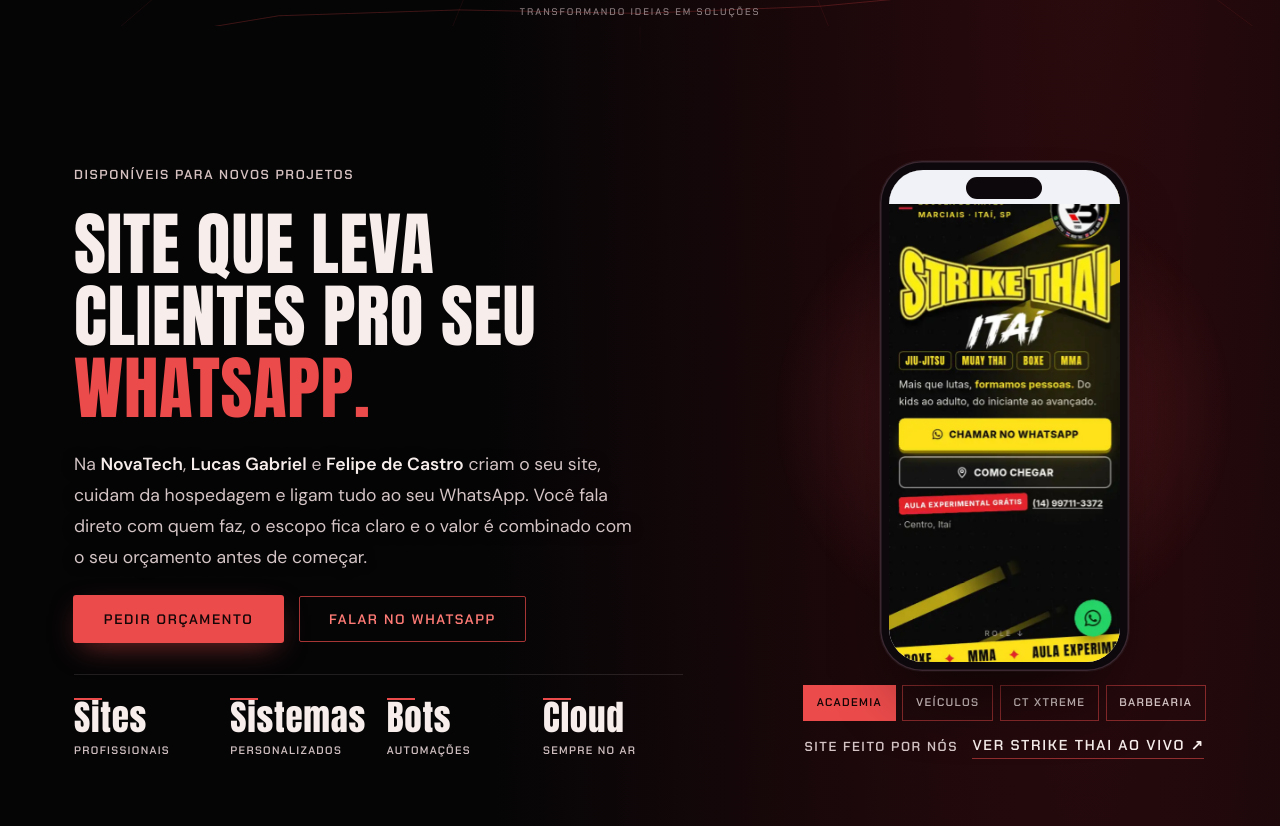
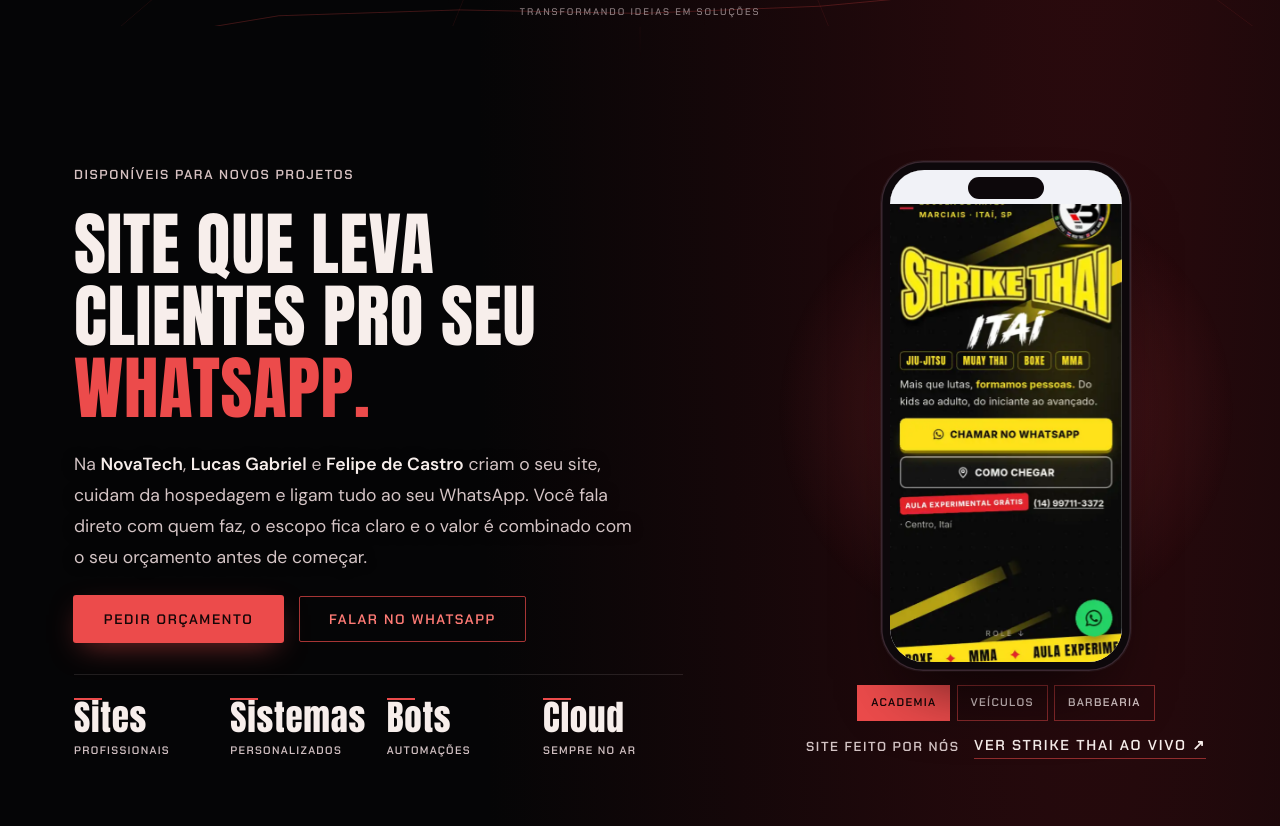
Before and after one commit to blackxzin/portifolio-dupla, a website built with Vite: page index.html in a window 1280 px wide. Shown: the part 774-1600 px from the top of the page. Built offline with nearby package versions, Linux system fonts and the light colour scheme; some packages are replaced by stand-ins of ours; animation ran at ten frames a second; a web font is replaced by a local one.

Commit message:
fix: remove CT Xtreme from examples and projects

```diff
--- a/index.html
+++ b/index.html
@@ -196,7 +196,6 @@
                 <div class="phone-tabs" role="group" aria-label="Escolha um exemplo de site">
                   <button type="button" class="phone-tab" data-example="strike" aria-pressed="true">Academia</button>
                   <button type="button" class="phone-tab" data-example="divinos" aria-pressed="false">Veículos</button>
-                  <button type="button" class="phone-tab" data-example="ctxtreme" aria-pressed="false">CT Xtreme</button>
                   <button type="button" class="phone-tab" data-example="barbearia" aria-pressed="false">Barbearia</button>
                 </div>
                 <figcaption class="phone-caption">
--- a/src/data/examples.js
+++ b/src/data/examples.js
@@ -24,17 +24,6 @@ export const HERO_EXAMPLES = [
     duration: 50
   },
   {
-    id: 'ctxtreme',
-    image: '/examples/ctxtreme.webp',
-    width: 520,
-    height: 7000,
-    alt: 'Site do centro de treinamento CT Xtreme, com modalidades, avaliações e contato pelo WhatsApp, rolando sozinho',
-    chip: 'Site feito por nós',
-    linkText: 'Ver CT Xtreme ao vivo ↗',
-    href: 'https://ct-xtreme.vercel.app',
-    duration: 50
-  },
-  {
     id: 'barbearia',
     image: '/examples/barbearia.webp',
     width: 520,
--- a/src/data/portfolioData.js
+++ b/src/data/portfolioData.js
@@ -133,25 +133,6 @@ export const projectsData = [
     stars: 0,
     accentColor: "#ec4b4b",
     metrics: { workflow: "Estoque · filtros · WhatsApp" }
-  },
-  {
-    id: "ct-xtreme",
-    title: "CT Xtreme",
-    badge: "NovaTech",
-    featured: true,
-    author: "NovaTech",
-    authorHandle: "blackxzin + Felipe-Luvizotto",
-    authorAvatar: "https://avatars.githubusercontent.com/u/173632812?v=4",
-    category: "web",
-    categoryLabel: "Site de centro de treinamento",
-    techs: ["HTML", "CSS", "JavaScript", "WhatsApp", "SEO local"],
-    shortDesc: "Site do CT Xtreme, centro de treinamento em Itaí (SP): crossfit, funcional, jiu-jitsu e muay thai, com horários e primeira visita pelo WhatsApp.",
-    longDesc: "Site para um centro de treinamento, com as modalidades, fotos reais da equipe, nota no Google, horário de funcionamento que mostra se está aberto agora, endereço e convite para a primeira visita pelo WhatsApp.",
-    businessValue: "Transforma quem pesquisa academia na cidade em uma conversa no WhatsApp para marcar a primeira visita.",
-    demo: "https://ct-xtreme.vercel.app",
-    stars: 0,
-    accentColor: "#ec4b4b",
-    metrics: { workflow: "Modalidades · horários · visita" }
   },
   {
     id: "novatech-loja",
```
Also changed, not shown: public/examples/ctxtreme.webp (deleted).
